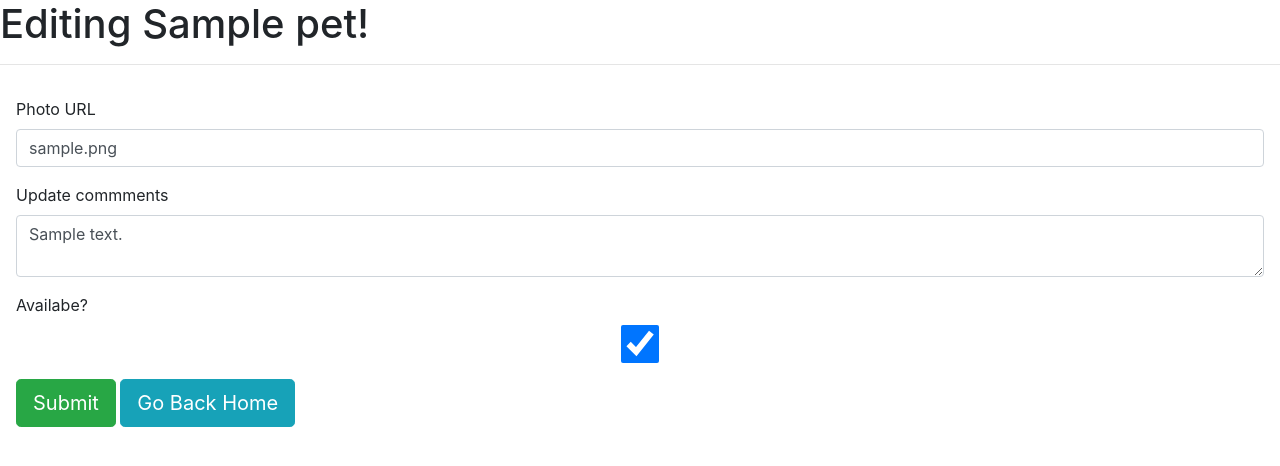
After one commit to exgin/pet-adoption-app, a Flask app: page /1/edit in a window 1280 px wide. The commit adds this page. Shown: the top 466 px of the page. Run offline with Flask 2, Linux system fonts and the light colour scheme; tables that the repository leaves empty hold one stand-in row (values such as "Sample post"); some libraries are stand-ins or nearby versions.

Commit message:
final adds of editing pets & forms

```diff
--- a/app.py
+++ b/app.py
@@ -1,7 +1,7 @@
 from flask import Flask, render_template, request, redirect
 from flask_debugtoolbar import DebugToolbarExtension
-from models import connect_db, Pet
-from forms import AddPetForm
+from models import connect_db, Pet, db, connect_db
+from forms import AddPetForm, EditPetForm
 
 
 app = Flask(__name__)
@@ -39,9 +39,35 @@ def add_a_pet():
         pet = Pet(name=name, species=species, photo_url=photo_url, age=age, notes=notes)
         db.session.add(pet)
         db.session.commit()
-
         return redirect('/')
-
     else:
         """showing form"""
         return render_template('add-pet.html', form=form)
+
+@app.route('/<int:pet_id>')
+def show_pet_info(pet_id):
+    """Show more information about a specific pet"""
+    pet = Pet.query.get_or_404(pet_id)
+
+    return render_template('pet-details.html', pet=pet)
+
+@app.route('/<int:pet_id>/edit', methods=['GET', 'POST'])
+def edit_pet_form(pet_id):
+    """Form for editing a pre-exisiting pet"""
+    # since we're getting an id, from the db, we need to set the obj to pet within the form
+    pet = Pet.query.get_or_404(pet_id)
+    form = EditPetForm(obj=pet)
+
+    if form.validate_on_submit():
+        photo_url = form.photo_url.data
+        notes = form.notes.data
+        available = form.available.data
+
+        # pet = Pet(photo_url=photo_url, notes=notes, available=available)
+        # db.session.add(pet)
+        db.session.commit()
+
+        return redirect(f"/{pet_id}")
+    else:
+        """show form"""
+        return render_template('pet-edit.html', pet=pet, form=form)
--- a/forms.py
+++ b/forms.py
@@ -1,5 +1,5 @@
 from flask_wtf import FlaskForm
-from wtforms import StringField, FloatField, BooleanField, IntegerField, SelectField
+from wtforms import StringField, FloatField, BooleanField, IntegerField, SelectField, TextAreaField
 from wtforms.validators import InputRequired, Optional, URL, NumberRange, Length
 
 class AddPetForm(FlaskForm):
@@ -7,4 +7,9 @@ class AddPetForm(FlaskForm):
     species = SelectField("Specices", choices=[('cat', 'Cat'), ('dog', 'Dog')])
     photo_url = StringField("Photo URL", validators=[Optional(), URL()])
     age = IntegerField("Age", validators=[Optional(), NumberRange(min=0, max=35)])
-    notes = StringField("Add any notes you'd want owners to know about this pet!", validators=[Optional(), Length(min=30)])
+    notes = TextAreaField("Add any notes you'd want owners to know about this pet! (at least 5 characters)", validators=[Optional(), Length(min=5)])
+
+class EditPetForm(FlaskForm):
+    photo_url = StringField('Photo URL', validators=[Optional(), URL()])
+    notes = TextAreaField("Update commments", validators=[Optional(), Length(min=10)])
+    available = BooleanField("Availabe?", )
--- a/templates/home.html
+++ b/templates/home.html
@@ -15,16 +15,16 @@
   <body>
     {% block content %}
     <h1 class="text-center">Our wonder pet-pals!</h1>
-
-    {% for pet in pets %}
-    <div class="each-pet">
-      <h4>Meet {{pet.name}}!</h4>
-      <img src="{{pet.photo_url}}" height="300px" width="300px" alt="picture of a dog" />
-      <p>Is available? {{pet.available}}</p>
+    <div class="row all-pets">
+      {% for pet in pets %}
+      <div class="each-pet p-2 col-3">
+        <h4>Meet <a href="/{{pet.id}}">{{pet.name}}!</a></h4>
+        <img class="img-thumbnail" src="{{pet.photo_url}}" height="300px" width="300px" alt="" />
+        {% if pet.available %} <b class="text-success"> Available!</b> {% endif %}
+      </div>
+      {% endfor %}
     </div>
-    {% endfor %}
     <a href="/add" class="btn btn-outline-success">Have your own pet to put up for adoption? Add now!</a>
-
     {% endblock %}
     <script src="https://code.jquery.com/jquery-3.4.1.slim.min.js" integrity="sha384-J6qa4849blE2+poT4WnyKhv5vZF5SrPo0iEjwBvKU7imGFAV0wwj1yYfoRSJoZ+n" crossorigin="anonymous"></script>
     <script
--- /dev/null
+++ b/templates/pet-edit.html
@@ -0,0 +1,20 @@
+{% extends 'home.html' %} {% block content %}
+
+<h1>Editing {{pet.name}}!</h1>
+<hr />
+<form class="p-3" method="POST">
+  {{form.hidden_tag()}} {% for field in form if field.widget.input_type != 'hidden'%}
+  <div class="form-group">
+    {{field.label}} {{field(class_="form-control")}} {% for error in field.erros %}
+    <small class="form-text text-danger">
+      {{err}}
+    </small>
+    {% endfor %}
+  </div>
+  {% endfor %}
+
+  <button class="btn btn-success btn-lg">Submit</button>
+  <a href="/" class="btn btn-info btn-lg">Go Back Home</a>
+</form>
+
+{% endblock %}
```
Also changed, not shown: models.py (+1 -1 lines), templates/pet-details.html (added, +12 -0 lines).
